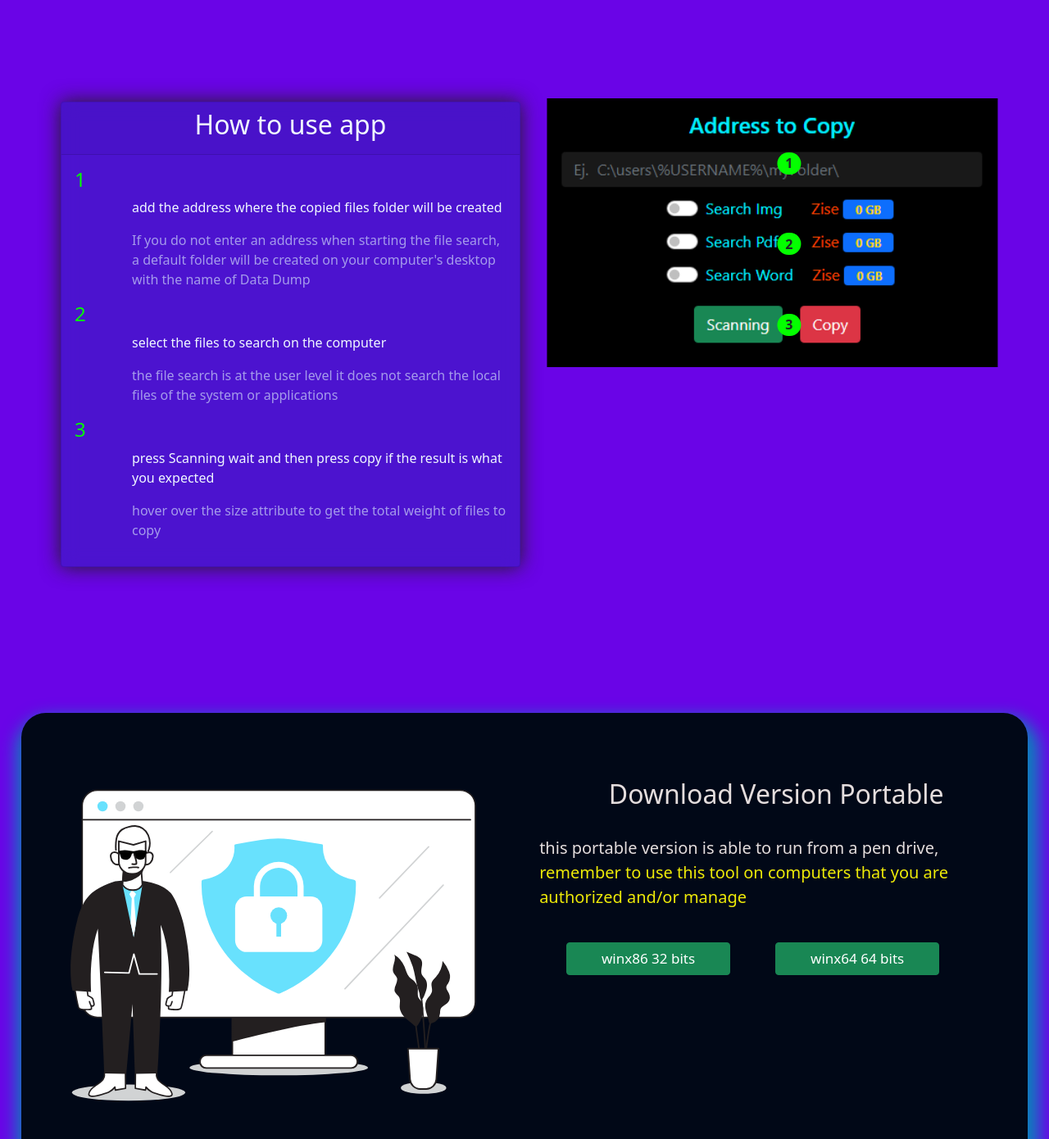
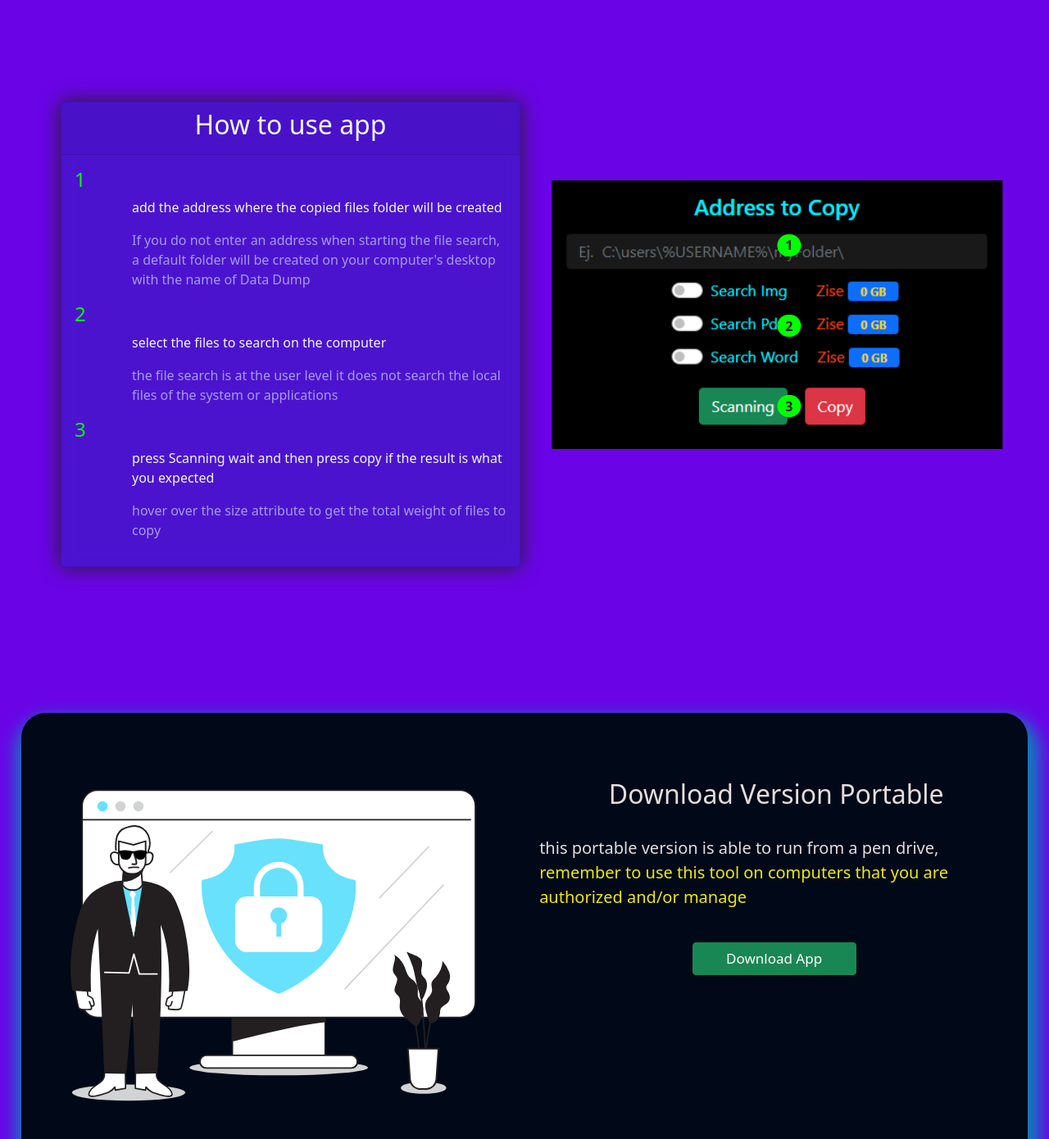
Before and after one commit to Reznov01/Page-app-File-Hunter, a website: page index.html in a window 1280 px wide. Shown: the part 820-2210 px from the top of the page at 82% size. Drawn offline with Linux system fonts and the light colour scheme.

Commit message:
first public

```diff
--- a/index.html
+++ b/index.html
@@ -10,10 +10,7 @@
     <link rel="stylesheet" href="/src/css/style.css" />
     <link rel="stylesheet" href="/src/css/mobile.css" />
     <link rel="stylesheet" href="/src/css/domi.css" />
-    <link
-      rel="stylesheet"
-      href="bootstrap-5.1.3-dist/css/bootstrap.min.css"
-    />
+    <link rel="stylesheet" href="bootstrap-5.1.3-dist/css/bootstrap.min.css" />
     <script src="/src/javascript/index.js" defer></script>
     <script
       src="https://kit.fontawesome.com/9ab8c5e9dd.js"
@@ -38,7 +35,10 @@
             >How to use</a
           >
           <a href="#download" class="menu-item" data-url="download">Download</a>
-          <a href="https://github.com/reznov01" target="_blank" class=""
+          <a
+            href="https://github.com/Reznov01/Page-app-File-Hunter"
+            target="_blank"
+            class=""
             >Github</a
           >
         </div>
@@ -293,13 +293,12 @@
                   </span>
                 </p>
               </div>
-              <div class="buttonsDownload">
+              <div class="d-grid gap-2 col-6 mx-auto">
                 <a
-                  href="https://www.mediafire.com/file/6xyxkblstif4vii/app32.zip/file"
-                  download="App.zip"
-                  ><button class="btn btn-success">winx86 32 bits</button>
+                  href="https://www.mediafire.com/file/iax07coffxxgvo2/AppHunter.rar/file"
+                  target="_blank"
+                  ><button class="btn btn-success">Download App</button>
                 </a>
-                <button class="btn btn-success">winx64 64 bits</button>
               </div>
             </div>
           </div>
@@ -310,7 +309,7 @@
           <span class="text-light">
             All rights reserved. Made with
             <span class="text-danger"> ❤ </span> and ☕ by
-            <a href="https://github.com/Reznov01" target="_blank"
+            <a href="https://conseportafolio.netlify.app/" target="_blank"
               >Rafael R "Conse Lab"
             </a>
           </span>
--- a/src/css/style.css
+++ b/src/css/style.css
@@ -216,8 +216,11 @@ nav .links a:hover {
 }
 .imgInfo {
   position: relative;
+  display: flex;
+  margin-top: 30vh;
+  justify-content: center;
   /* background-color: red; */
-  margin-top: 25%;
+  /* margin-top: 25%; */
 }
 
 .infoTextColor {
--- a/src/javascript/index.js
+++ b/src/javascript/index.js
@@ -67,7 +67,6 @@ var img = 1;
 const changeImg = () => {
   imgElemetn.src = `/src/img/svg${img}.svg`;
   img++;
-  console.log(img);
   if (img >= 6) {
     img = 1;
   }
```
